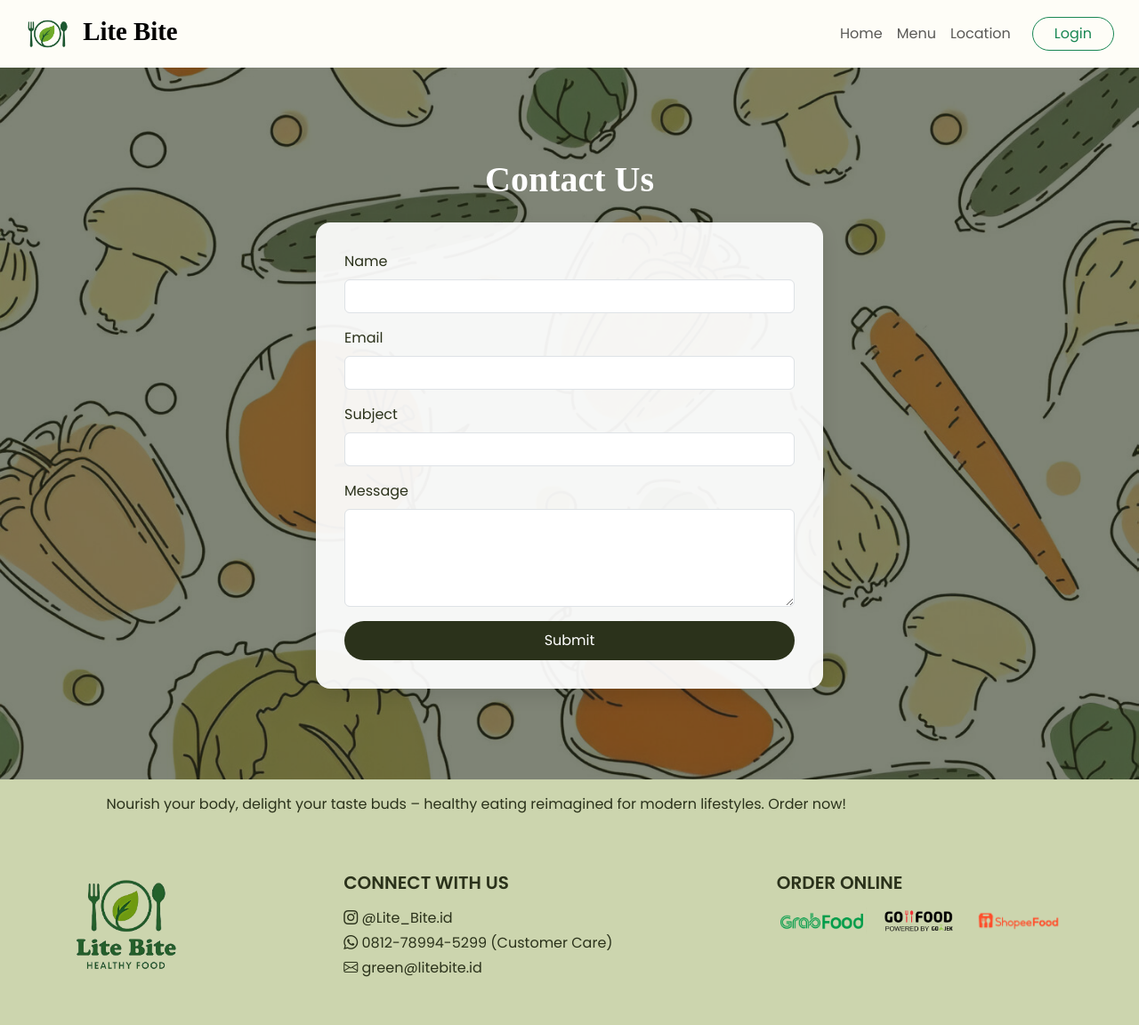
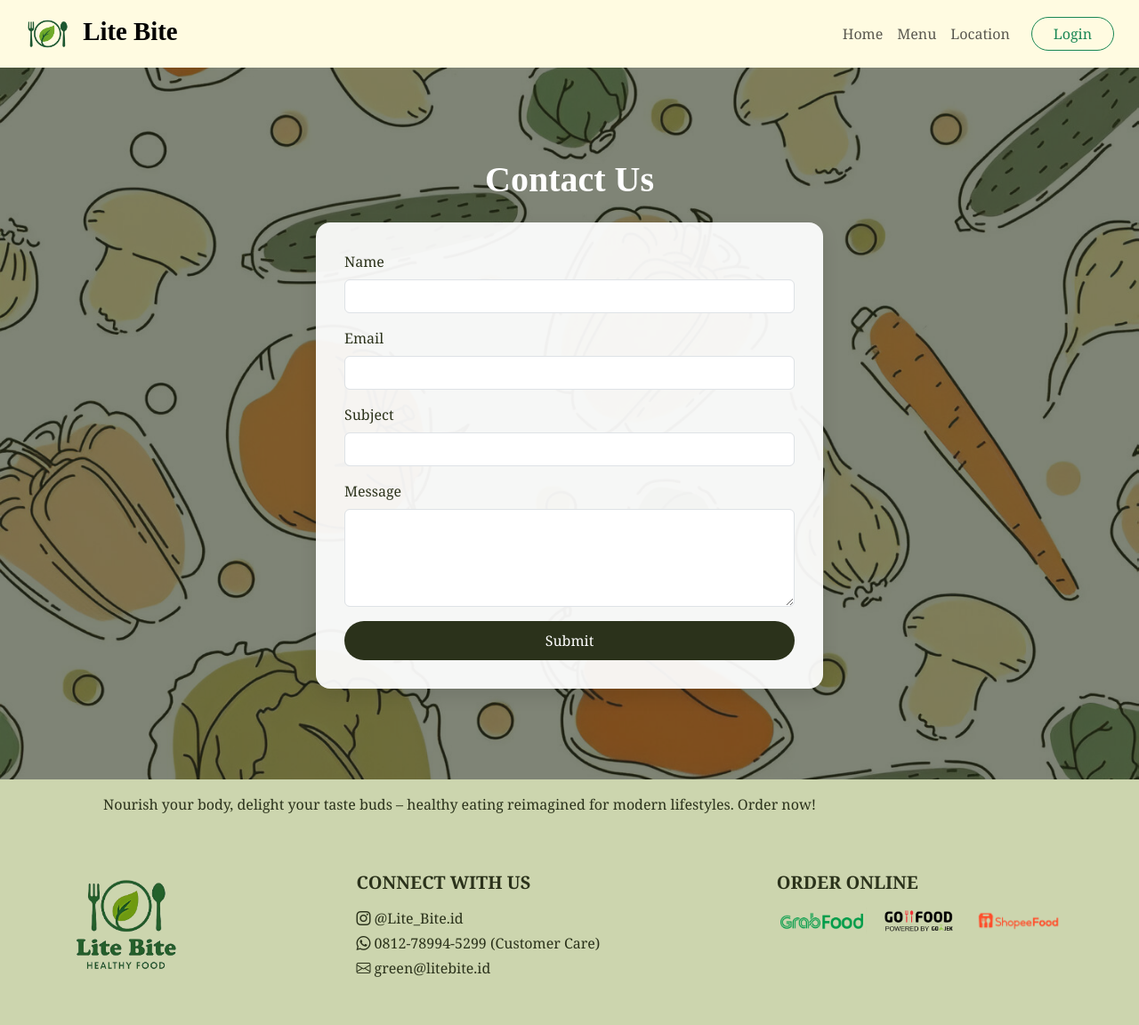
Before and after one commit to anggamys/lite-bite, a PHP site: page /contact.php in a window 1280 px wide. Shown: the whole page at 89% size. Run offline with PHP 8.4, Linux system fonts and the light colour scheme.

Commit message:
fix: font style

```diff
--- a/assets/styles/litebite_combined.css
+++ b/assets/styles/litebite_combined.css
@@ -6,8 +6,8 @@
 }
 
 body {
-  font-family: 'Poppins', sans-serif;
-  background-color: #fefdf7;
+  font-family: 'Georgia', serif;
+  background-color: #fffbe1;
   color: var(--litebite-primary);
 }
 
```
Also changed, not shown: other parts of assets/styles/litebite_combined.css (+1 -1 lines).
